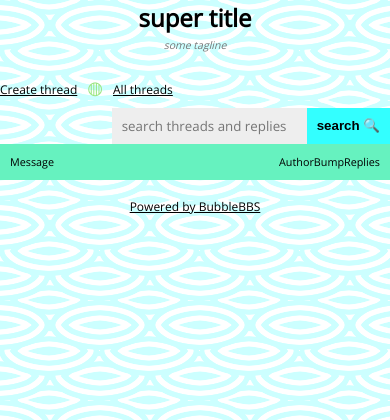
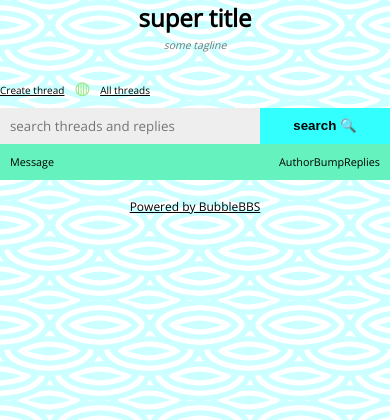
Before and after one commit to kawa-kokosowa/bubblebbs, a Flask app: page / in a window 390 px wide. Shown: the top 420 px of the page. Run offline with Flask 2, Linux system fonts and the light colour scheme; data comes from the database, SQL or seed files in the repository; data that the repository does not hold is empty; some libraries are stand-ins or nearby versions.

Commit message:
resizing/fluid stuff

```diff
--- a/bubblebbs/static/style.css
+++ b/bubblebbs/static/style.css
@@ -176,6 +176,9 @@ a:hover {
 }
 
 #actions {
+  display: block;
+  height: 3rem;
+  width: 100%;
   padding: 0;
   line-height: 3rem;
 }
@@ -187,6 +190,10 @@ a:hover {
 
 #actions ul {
   list-style-type: none;
+  display: block;
+  box-sizing: border-box;
+  float: left;
+  width: 66.66%;
 }
 
 #actions li {
@@ -299,10 +306,10 @@ legend {
 }
 
 .search-box {
+  box-sizing: border-box;
+  width: 33.33%;
   float: right;
-}
-
-.search-box input[type=text] {
+  display: block;
 }
 
 .page:before,
@@ -517,8 +524,13 @@ fieldset input[type=submit] {
 .tripcode:visited {
 }
 
+.search-submit {
+  width: 33.33%;
+}
+
 .search-input,
 .search-submit {
+  box-sizing: border-box;
   float: left;
   display: block;
   margin: 0 !important;
@@ -531,6 +543,7 @@ fieldset input[type=submit] {
   line-height: 1.5rem;
   height: 1.5rem;
   border: none;
+  width: 66.66%;
   padding: 0 10px;
   background-color: var(--soft-grey);
 }
@@ -561,12 +574,25 @@ th.replies {
   padding: 0 20px 1.5rem 20px;
 }
 
-@media screen and (max-width: 600px)
+@media screen and (max-width: 700px)
 {
   html,
   body {
     font-size: 12px;
     padding: 0;
+  }
+
+  #actions {
+    font-size: 10px;
+  }
+
+  #actions li + li:before {
+    padding: 5;
+  }
+
+  #actions .search-box,
+  #actions ul {
+    width: 100%;
   }
 
   #list-threads {
```
